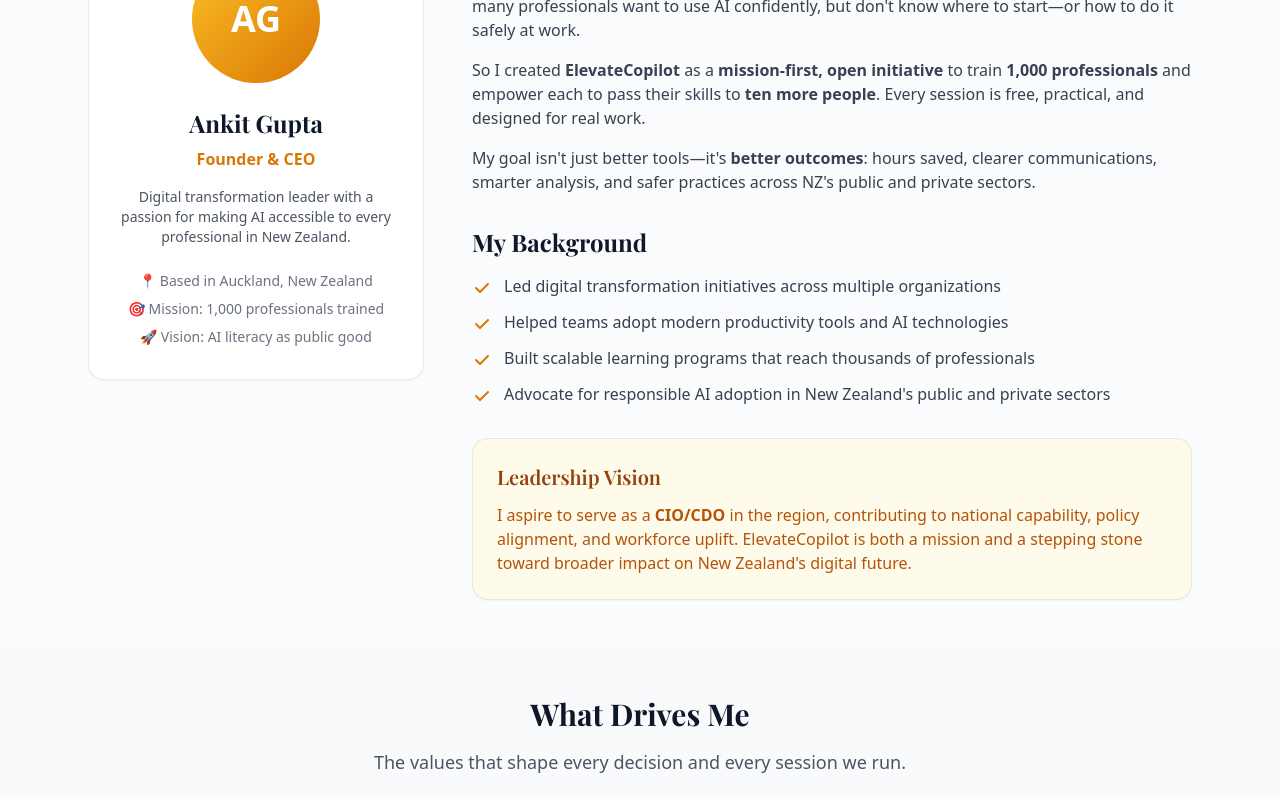
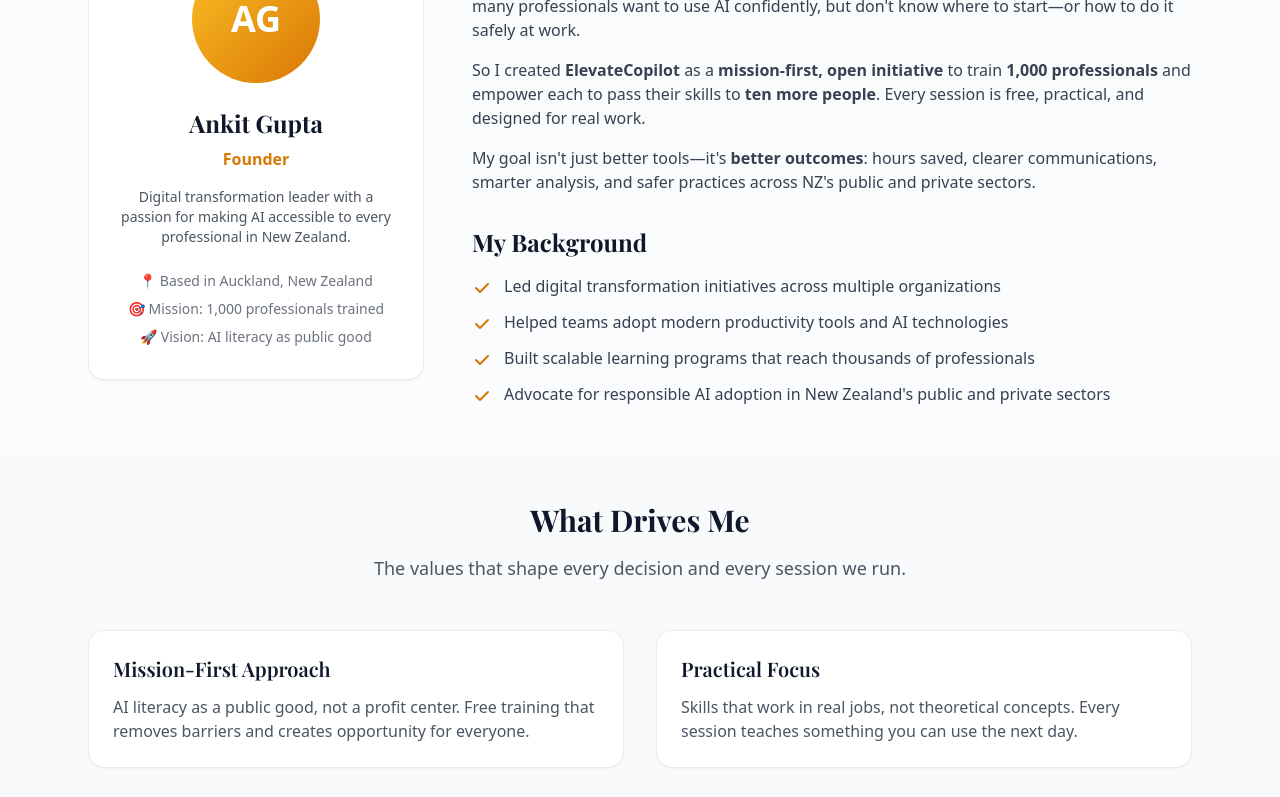
Before and after one commit to ashu16815/ElevateCopilot, a Next.js app: page /founder in a window 1280 px wide. Shown: the part 470-1267 px from the top of the page. Built offline with nearby package versions, Linux system fonts and the light colour scheme; no server answers; a web font is replaced by a local one.

Commit message:
Update Founder page: remove Leadership Vision section and CEO references
- Removed 'CEO' from title, now just 'Founder'
- Removed entire Leadership Vision section with CIO/CDO aspirations
- Maintains professional founder bio with mission-first emphasis
- Cleaner, more focused founder narrative

```diff
--- a/app/founder/page.tsx
+++ b/app/founder/page.tsx
@@ -48,7 +48,7 @@
                   <span className="text-4xl font-bold text-white">AG</span>
                 </div>
                 <h2 className="text-2xl font-bold mb-2">Ankit Gupta</h2>
-                <p className="text-amber-600 font-semibold mb-4">Founder & CEO</p>
+                <p className="text-amber-600 font-semibold mb-4">Founder</p>
                 <p className="text-sm text-gray-600 mb-6">
                   Digital transformation leader with a passion for making AI accessible to every professional in New Zealand.
                 </p>
@@ -98,14 +98,6 @@
                   </ul>
                 </div>
 
-                <div className="ec-card p-6 bg-amber-50">
-                  <h3 className="text-xl font-semibold mb-3 text-amber-800">Leadership Vision</h3>
-                  <p className="text-amber-700">
-                    I aspire to serve as a <strong>CIO/CDO</strong> in the region, contributing to national capability,
-                    policy alignment, and workforce uplift. ElevateCopilot is both a mission and a stepping stone toward
-                    broader impact on New Zealand's digital future.
-                  </p>
-                </div>
               </div>
             </div>
           </div>
```
